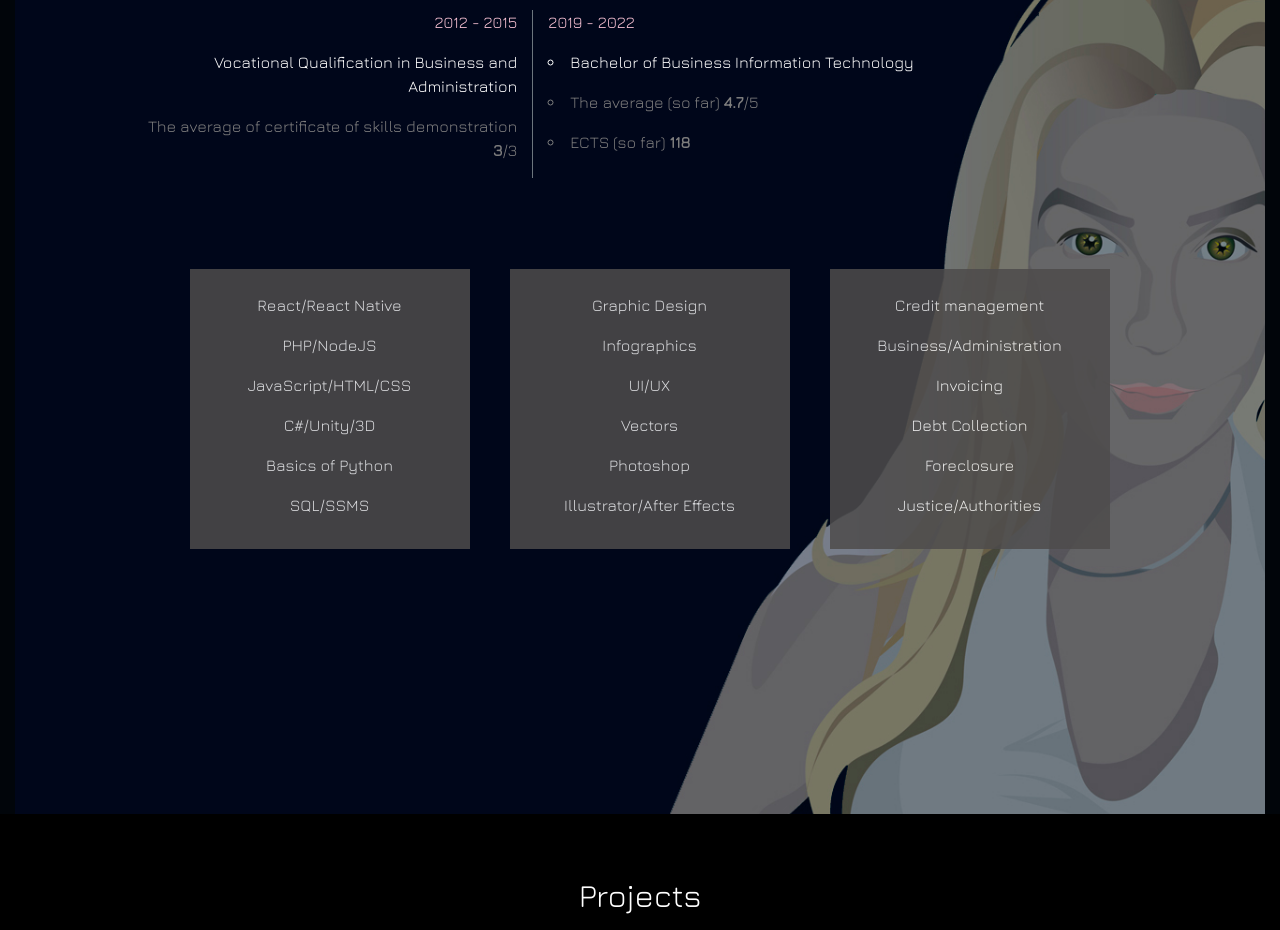
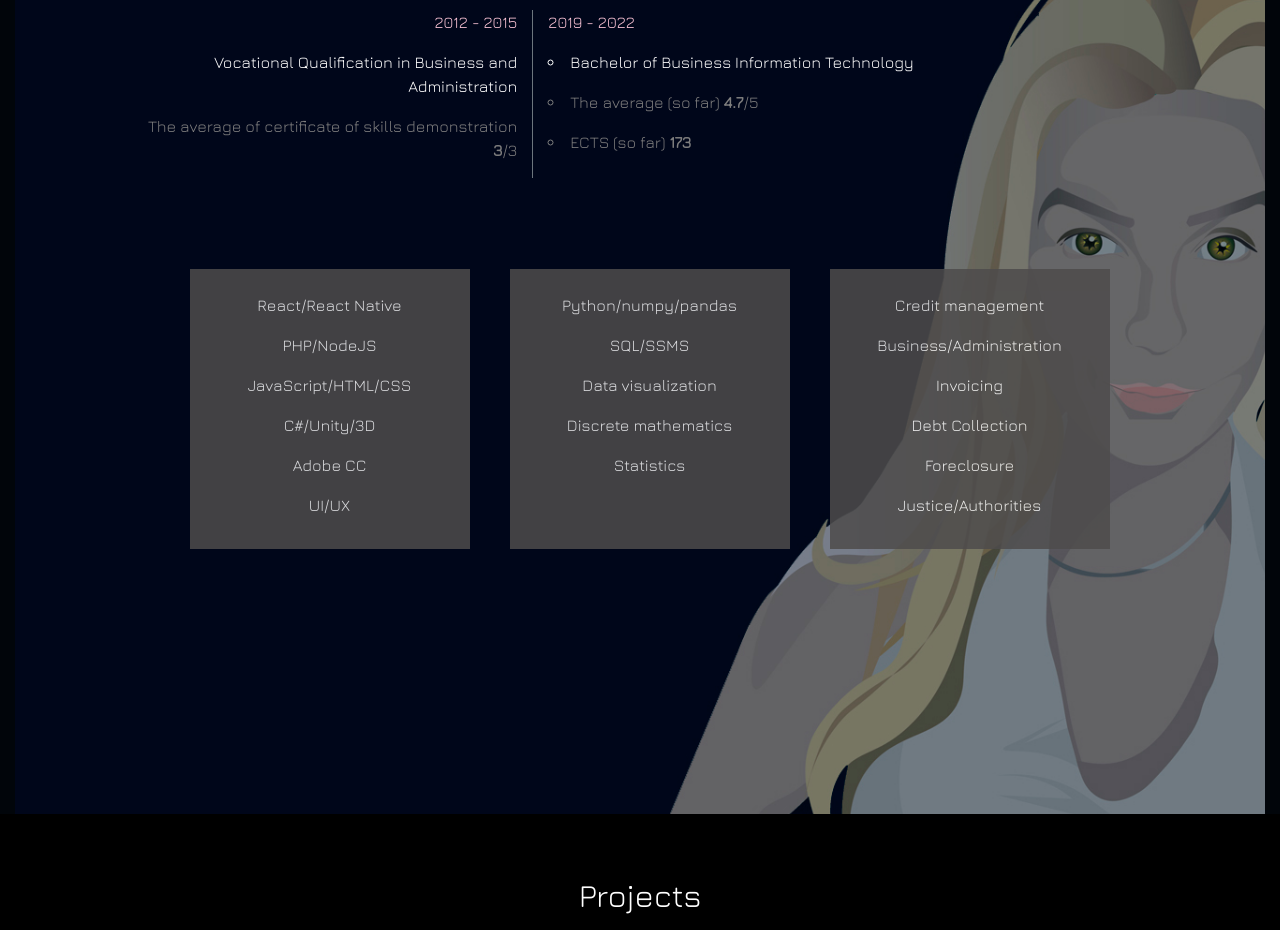
Before and after one commit to helisusanna/helisusanna.dev, a plain HTML site: page en.html in a window 1280 px wide. Shown: the part 980-1910 px from the top of the page. Drawn offline with nearby package versions, Linux system fonts and the light colour scheme.

Commit message:
päivitys mm opintopisteisiin

```diff
--- a/en.html
+++ b/en.html
@@ -152,7 +152,7 @@
                         The average (so far) <b>4.7</b>/5
                     </li>
                     <li style="color:rgb(126, 126, 126);">
-                        ECTS (so far) <b>118</b>
+                        ECTS (so far) <b>173</b>
                     </li>
                 </ul>
             </div>
@@ -164,18 +164,17 @@
                     <p>PHP/NodeJS</p>
                     <p>JavaScript/HTML/CSS</p>
                     <p>C#/Unity/3D</p>
-                    <p>Basics of Python</p>
-                    <p>SQL/SSMS</p>
+                    <p>Adobe CC</p>
+                    <p>UI/UX</p>
                 </div>
             </div>
             <div class="col-md-3 slideanim">
                 <div class="about-element text-white slideanim">
-                    <p>Graphic Design</p>
-                    <p>Infographics</p>
-                    <p>UI/UX</p>
-                    <p>Vectors</p>
-                    <p>Photoshop</p>
-                    <p>Illustrator/After Effects</p>
+                    <p>Python/numpy/pandas</p>
+                    <p>SQL/SSMS</p>
+                    <p>Data visualization</p>
+                    <p>Discrete mathematics</p>
+                    <p>Statistics</p>
                 </div>
             </div>
             <div class="col-md-3 slideanim">
@@ -225,7 +224,7 @@
                             The average (so far) <b>4.7</b>/5
                         </li>
                         <li>
-                            ECTS (so far) <b>108</b>
+                            ECTS (so far) <b>173</b>
                         </li>
                     </ul>
                 </div>
@@ -238,18 +237,17 @@
                     <p>PHP/NodeJS</p>
                     <p>JavaScript/HTML/CSS</p>
                     <p>C#/Unity/3D</p>
-                    <p>Basics of Python</p>
-                    <p>SQL/SSMS</p>
+                    <p>Adobe CC</p>
+                    <p>UI/UX</p>
                 </div>
             </div>
             <div class="col-lg-6 slideanim">
                 <div class="about-element text-white">
-                    <p>Graphic Design</p>
-                    <p>Infographics</p>
-                    <p>UI/UX</p>
-                    <p>Vectors</p>
-                    <p>Photoshop</p>
-                    <p>Illustrator/After Effects</p>
+                    <p>Python/numpy/pandas</p>
+                    <p>SQL/SSMS</p>
+                    <p>Data visualization</p>
+                    <p>Discrete mathematics</p>
+                    <p>Statistics</p>
                 </div>
             </div>
             <div class="col-lg-6 slideanim">
```
Also changed, not shown: index.html (+16 -18 lines).
